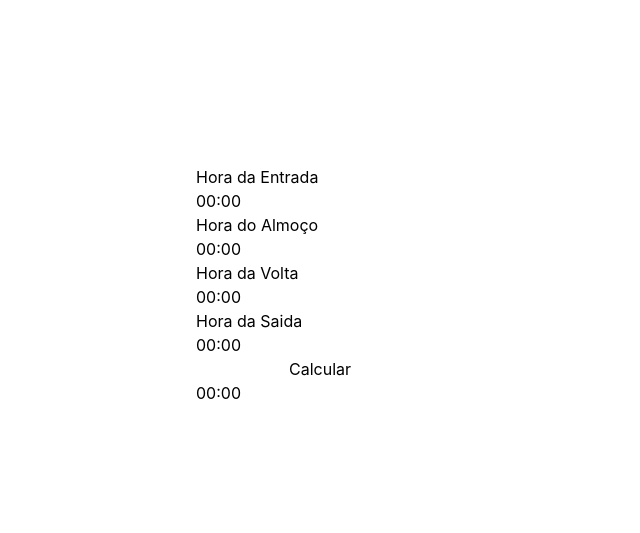
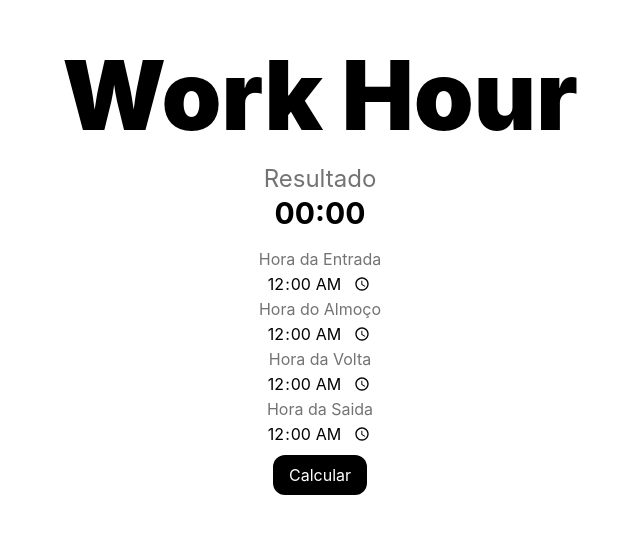
Before and after one commit to chalfel/work-hour, a Next.js app: page / in a window 1280 px wide. Shown: the part 115-648 px from the top of the page, without its empty margins (320-960 px from the left). Built offline with nearby package versions, Linux system fonts and the light colour scheme.

Commit message:
feat/done

```diff
--- a/src/pages/index.tsx
+++ b/src/pages/index.tsx
@@ -21,17 +21,19 @@ const Home: NextPage = () => {
   }
   return (
     <main className="w-screen h-screen flex flex-col items-center justify-center">
-      <form className="flex flex-col p-5">
-        <label>Hora da Entrada</label>
-        <input value={enterTime} onChange={(e) => setEnterTime(e.target.value)}></input>
-        <label htmlFor="lunch">Hora do Almoço</label>
-        <input id="lunch" value={lunchTime} onChange={(e) => setLunchTime(e.target.value)}></input>
-        <label htmlFor="goBack">Hora da Volta</label>
-        <input id="goBack" value={goBackTime} onChange={(e) => setGoBackTime(e.target.value)}></input>
-        <label htmlFor="leave">Hora da Saida</label>
-        <input id="leave" value={leaveTime} onChange={(e) => setLeaveTime(e.target.value)}></input>
-        <button onClick={handleCalculateTime} type="button">Calcular</button>
-        <p> {totalTime} </p>
+      <p className="font-black text-8xl">Work Hour</p>
+      <form className="flex flex-col p-5 items-center justify-start">
+        <p className="text-2xl text-neutral-500 font-normal">Resultado </p>
+        <p className="text-3xl font-bold mb-4"> {totalTime} </p>
+        <label className="text-neutral-500">Hora da Entrada</label>
+        <input className="text-center" type="time" value={enterTime} onChange={(e) => setEnterTime(e.target.value)}></input>
+        <label className="text-neutral-500" htmlFor="lunch">Hora do Almoço</label>
+        <input className="text-center" id="lunch" type="time" value={lunchTime} onChange={(e) => setLunchTime(e.target.value)}></input>
+        <label className="text-neutral-500" htmlFor="goBack">Hora da Volta</label>
+        <input className="text-center" id="goBack" type="time" value={goBackTime} onChange={(e) => setGoBackTime(e.target.value)}></input>
+        <label className="text-neutral-500"htmlFor="leave">Hora da Saida</label>
+        <input  className="text-center" id="leave" type="time" value={leaveTime} onChange={(e) => setLeaveTime(e.target.value)}></input>
+        <button onClick={handleCalculateTime} type="button" className="bg-black text-white px-4 py-2 rounded-xl my-2">Calcular</button>
       </form>
     </main>
   )
```
